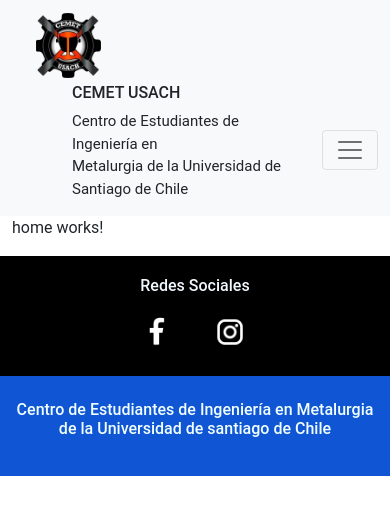
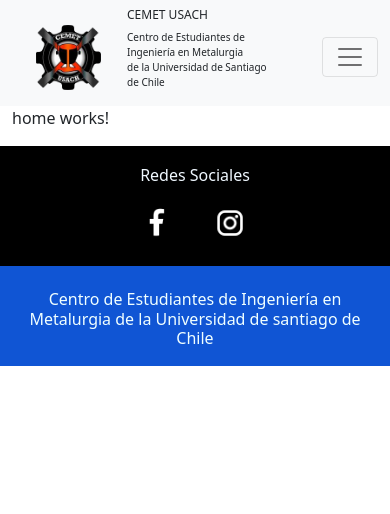
Before and after one commit to christian-aguilar1/pageCEMET, an Angular app: page /home in a window 390 px wide. Shown: the top 514 px of the page. Built offline with nearby package versions, Linux system fonts and the light colour scheme; no server answers.

Commit message:
fixed responsive bug in navbar

```diff
--- a/src/app/shared/components/header/header.component.html
+++ b/src/app/shared/components/header/header.component.html
@@ -1,15 +1,16 @@
 <nav class="navbar navbar-expand-lg navbar-light bg-light">
     <div class="container-fluid">
-    <a class="navbar-brand" href="#"><img class="logopng ms-4" src="/assets/images/logopng.png"></a>
+      <a class="navbar-brand" href="#"><img class="logopng ms-4" src="/assets/images/logopng.png" ></a>
       <div class="container ms-5 infocemet">
-      <h6 class="">CEMET USACH</h6>
-      <P class="ceim">Centro de Estudiantes de Ingeniería en <br>
-        Metalurgia de la Universidad de Santiago de Chile</P>
+        <h6 class="titulocemet">CEMET USACH</h6>
+        <P class="ceim">Centro de Estudiantes de Ingeniería en
+          Metalurgia<br> de la Universidad de Santiago de Chile</P>
       </div>
-    <button class="navbar-toggler" type="button" data-bs-toggle="collapse" data-bs-target="#navbarSupportedContent"
-            aria-controls="navbarSupportedContent" aria-expanded="false" aria-label="Toggle navigation">
+      <button class="navbar-toggler" type="button" data-bs-toggle="collapse" data-bs-target="#navbarSupportedContent" aria-controls="navbarSupportedContent" aria-expanded="false" aria-label="Toggle navigation">
         <span class="navbar-toggler-icon"></span>
       </button>
+
+
 
       <div class="collapse navbar-collapse" id="navbarSupportedContent">
         <ul class="navbar-nav me-auto mb-2 mb-lg-0  navbitem">
@@ -32,4 +33,7 @@
 
       </div>
     </div>
+
+
+
 </nav>
--- a/src/app/shared/components/header/header.component.scss
+++ b/src/app/shared/components/header/header.component.scss
@@ -1,21 +1,22 @@
 .logopng{
     height: 65px;
     width: 65px;
-
-}
-.infocemet{
-    width: 300px;
-}
-
-.ceim{
-    font-size: 15px;
-
+    margin-right: -50px;
 
 }
 .navbitem{
     font-size: 18px;
     position:absolute; right:0px;
 }
+.infocemet{
+    width: 400px;
+
+}
+
+.ceim{
+    font-size: 15px;
+}
+
 .navbar{
     padding-bottom: 0px;
 }
@@ -23,11 +24,18 @@
 @media (max-width:650px) {
     .infocemet{
 
-       font-size: 8px;
-       width: 250px;
-       margin: 0 auto;
+
+       width: 165px;
 
 
+
+    }
+    .titulocemet{
+        font-size: 12px;
+
+    }
+    .ceim{
+        font-size: 10px;
     }
     .navbitem{
         position:static
--- a/src/styles.scss
+++ b/src/styles.scss
@@ -2,7 +2,8 @@
 
 :root {
   //fonts
-  --normal: 16px;
+  //normalFont:font-family: Roboto, "Helvetica Neue", sans-serif;
+  --normalSize: 16px;
 
   // colors
   --maincolor: black;
@@ -11,4 +12,4 @@
 }
 
 html, body { height: 100%; }
-body { margin: 0; font-family: Roboto, "Helvetica Neue", sans-serif; }
+body { margin: 0;  }
```
Lines whose indentation alone changed are shown as unchanged.
